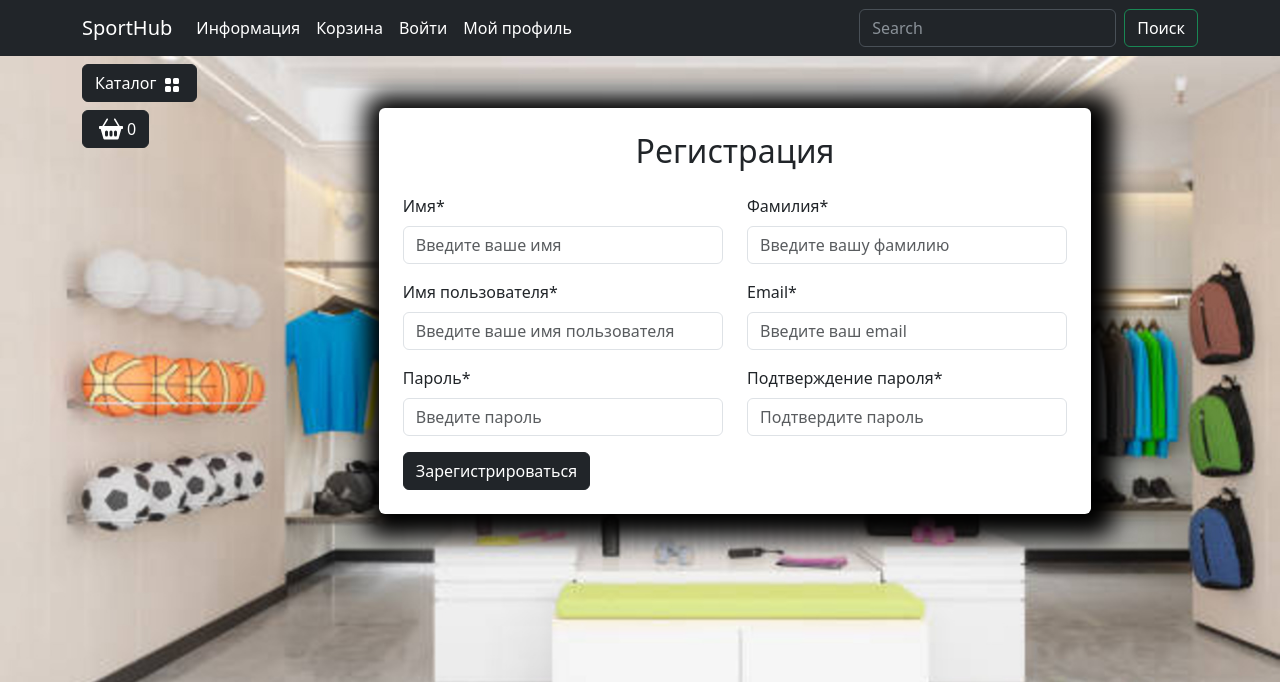
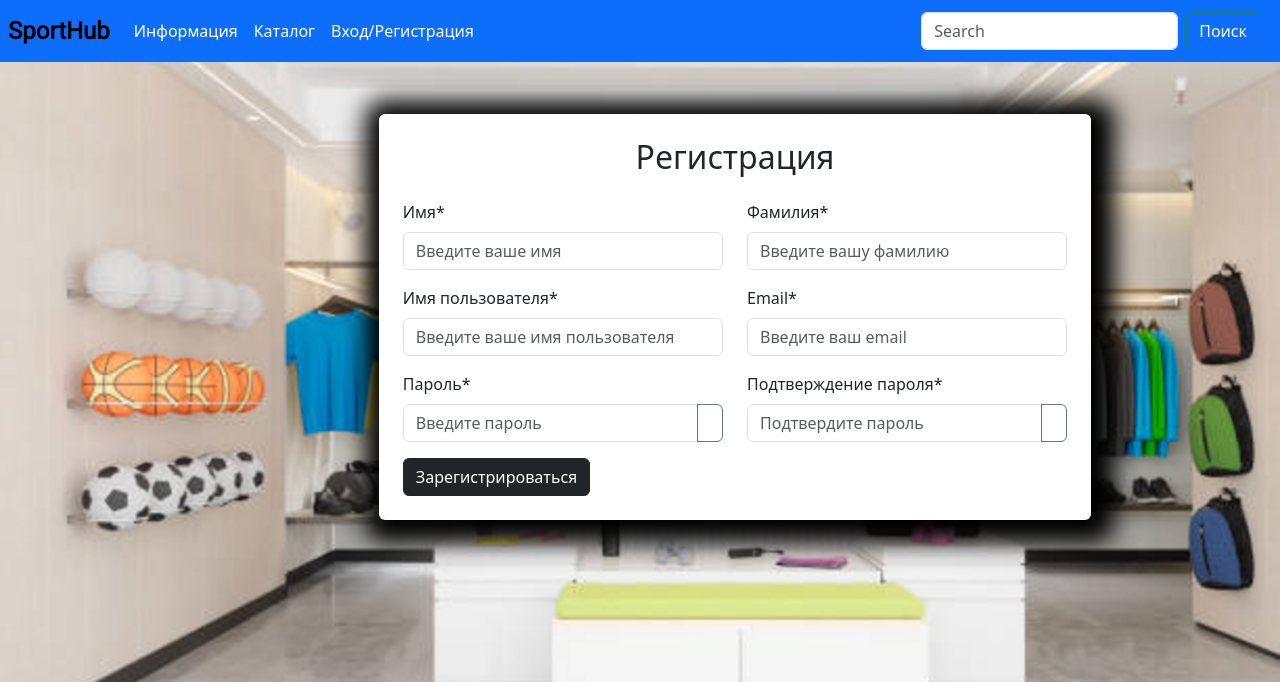
Before and after one commit to KDA1109/Degree_Project, a Django app: page /user/signup/ in a window 1280 px wide. Shown: the top 682 px of the page. Run offline with Django 4.2, Linux system fonts and the light colour scheme; data comes from the database, SQL or seed files in the repository; both versions use the stored data as it was after the commit; some libraries are stand-ins or nearby versions.

Commit message:
Create signup form

```diff
--- a/mainapp/templates/mainapp/about.html
+++ b/mainapp/templates/mainapp/about.html
@@ -16,9 +16,9 @@
 {% endblock %}
 
 {% block footer %}
-    <footer class="py-4 bg-dark">
+    <footer class="py-4 bg-primary">
         <div class="container">
-            <p class="m-0 text-center text-white">Copyright &copy; SportHub Store 2024</p>
+            <p class="m-0 text-center text-white">&copy; 2024 SportHub. Все права защищены.</p>
         </div>
     </footer>
 {% endblock %}
--- a/mainapp/templates/mainapp/index.html
+++ b/mainapp/templates/mainapp/index.html
@@ -6,13 +6,13 @@
 {% endblock %}
 
 {% block content %}
-    <h1 class="mt-5 pt-5" ><strong>{{ content }}</strong></h1>
+    <h1 class="mt-5 pt-5" style="font-family: 'Roboto', sans-serif;"><strong>{{ content }}</strong></h1>
 {% endblock %}
 
 {% block footer %}
-<footer class="py-4 bg-dark">
+<footer class="py-4 bg-primary">
     <div class="container">
-        <p class="m-0 text-center text-white">Copyright &copy; SportHub 2024</p>
+        <p class="m-0 text-center text-white">&copy; 2024 SportHub. Все права защищены.</p>
     </div>
 </footer>
 {% endblock %}
--- a/static/deps/css/footer_style.css
+++ b/static/deps/css/footer_style.css
@@ -3,5 +3,6 @@ footer {
     bottom: 0;
     width: 100%;
     background-color: #343a40;
-    padding: 10px 0;
+    padding: 5px 0;
+
   }
--- a/static/deps/css/style.css
+++ b/static/deps/css/style.css
@@ -36,3 +36,31 @@ body {
   border-radius: 15px;
   font-size: 0.7rem;
 }
+
+
+/* Изменение вида курсора при наведении на блок */
+.nav-item.dropdown:hover {
+  cursor: pointer;
+}
+
+/* Изменение цвета фона и текста в поле для ввода поиска */
+.form-control {
+  background-color: #ffffff; /* Белый фон */
+  color: #000000; /* Черный текст */
+}
+
+.navbar-brand {
+  font-family: 'Your Chosen Font', sans-serif;
+  /* Замените 'Your Chosen Font' на название выбранного вами шрифта */
+  font-weight: bold; /* Настройка жирности шрифта, при необходимости */
+  font-size: 24px; /* Настройка размера шрифта, при необходимости */
+  /* Дополнительные стили, если нужно */
+}
+
+.navbar-brand {
+  font-family: 'Roboto', sans-serif;
+  /* Замените 'Your Chosen Font' на название выбранного вами шрифта */
+  font-weight: bold; /* Настройка жирности шрифта, при необходимости */
+  font-size: 24px; /* Настройка размера шрифта, при необходимости */
+  /* Дополнительные стили, если нужно */
+}
--- /dev/null
+++ b/static/deps/js/password-toggle.js
@@ -0,0 +1,21 @@
+$(document).ready(function() {
+    $("#togglePassword1").click(function() {
+        var passwordField = $("#id_password1");
+        var fieldType = passwordField.attr("type");
+        if (fieldType === "password") {
+            passwordField.attr("type", "text");
+        } else {
+            passwordField.attr("type", "password");
+        }
+    });
+
+    $("#togglePassword2").click(function() {
+        var passwordField = $("#id_password2");
+        var fieldType = passwordField.attr("type");
+        if (fieldType === "password") {
+            passwordField.attr("type", "text");
+        } else {
+            passwordField.attr("type", "password");
+        }
+    });
+});
--- a/storeproject/urls.py
+++ b/storeproject/urls.py
@@ -24,8 +24,8 @@ from django.conf.urls.static import static
 urlpatterns = [
     path('admin/', admin.site.urls),
     path('', include('mainapp.urls', namespace='mainapp')),
-    path('catalog/', include('goodsapp.urls', namespace='catalog')),
-    path('user/', include('usersapp.urls', namespace='user')),
+    path('catalog/', include('goodsapp.urls', namespace='goodsapp')),
+    path('user/', include('usersapp.urls', namespace='usersapp')),
     #path('cart/', include('carts.urls', namespace='cart')),
     #path('orders/', include('orders.urls', namespace='orders')),
 
--- a/templates/base.html
+++ b/templates/base.html
@@ -11,6 +11,8 @@
     <meta name="viewport" content="width=device-width, initial-scale=1.0">
     <link rel="stylesheet" href="{% static "deps/css/bootstrap/bootstrap.min.css" %}">
     <link rel="stylesheet" href="{% static "deps/css/style.css" %}">
+    <link rel="stylesheet" href="https://fonts.googleapis.com/css2?family=Roboto&display=swap">
+
     <!-- Стиль footer-a для главной страницы -->
     {% block css %}
 
@@ -25,9 +27,9 @@
 
 <body>
     <header>
-        <nav class="navbar navbar-expand-lg bg-dark" data-bs-theme="dark">
+        <nav class="navbar navbar-expand-lg bg-primary" data-bs-theme="primary>
             <div class="container">
-                <a class="navbar-brand" href="{% url "mainapp:index" %}">SportHub</a>
+                <a class="navbar-brand ms-2" href="{% url "mainapp:index" %}">SportHub</a>
                 <button class="navbar-toggler" type="button" data-bs-toggle="collapse"
                     data-bs-target="#navbarSupportedContent" aria-controls="navbarSupportedContent"
                     aria-expanded="false" aria-label="Toggle navigation">
@@ -41,35 +43,48 @@
                                 Информация
                             </a>
                             <ul class="dropdown-menu">
-                                <li><a class="dropdown-item  text-white" href="#">Доставка и оплата</a></li>
-                                <li><a class="dropdown-item  text-white" href="{% url "mainapp:about" %}">О нас</a></li>
+                                <li><a class="dropdown-item  text-bg-black" href="#">Доставка и оплата</a></li>
+                                <li><a class="dropdown-item  text-bg-black" href="{% url "mainapp:about" %}">О нас</a></li>
                             </ul>
                         </li>
+                        <li class="nav-item dropdown ">
+                            <a class="nav-link dropdown-toggle text-white" href="#" role="button"
+                                data-bs-toggle="dropdown" aria-expanded="false">
+                                Каталог
+                            </a>
+                            <ul class="dropdown-menu">
+                                {% tag_categories as categories %}
+                                {% for category in categories %}
+                                    <li><a class="dropdown-item text-bg-black" href="{% url "goodsapp:index" category.slug %}">{{ category.name }}</a></li>
+                                {% endfor %}
+                            </ul>
+                        </li>
+                        {% if not user.is_authenticated %}
                         <li class="nav-item">
-                            <a class="nav-link  text-white" href="carts/cart.html">Корзина</a>
+                            <a class="nav-link  text-white" href="{% url "usersapp:login" %}">Вход/Регистрация</a>
                         </li>
-                        <li class="nav-item">
-                            <a class="nav-link  text-white" href="{% url "user:login" %}">Войти</a>
-                        </li>
+                        {% endif %}
+                        {% if user.is_authenticated %}
                         <li class="nav-item dropdown ">
                             <a class="nav-link dropdown-toggle text-white" href="#" role="button"
                                 data-bs-toggle="dropdown" aria-expanded="false">
                                 Мой профиль
                             </a>
                             <ul class="dropdown-menu">
-                                <li><a class="dropdown-item  text-white" href="carts/cart.html">Корзина</a></li>
-                                <li><a class="dropdown-item  text-white" href="{% url "user:profile" %}">Личный кабинет</a>
+                                <li><a class="dropdown-item  text-bg-black" href="carts/cart.html">Корзина</a></li>
+                                <li><a class="dropdown-item  text-bg-black" href="{% url "usersapp:profile" %}">Личный кабинет</a>
                                 </li>
                                 <li>
                                     <hr class="dropdown-divider">
                                 </li>
-                                <li><a class="dropdown-item  text-white" href="{% url "user:logout" %}">Выйти</a></li>
+                                <li><a class="dropdown-item  text-bg-black" href="{% url "usersapp:logout" %}">Выйти</a></li>
                             </ul>
                         </li>
+                        {% endif %}
                     </ul>
-                    <form class="d-flex" role="search" action='{% url "catalog:search" %}' method='get'>
+                    <form class="d-flex" role="search" action='{% url "goodsapp:search" %}' method='get'>
                         <input class="form-control me-2" type="search" name='q' placeholder="Search" aria-label="Search">
-                        <button class="btn btn-outline-success text-white" type="submit">Поиск</button>
+                        <button class="btn btn-outline-success text-white" type="submit" style="margin-right: 20px;">Поиск</button>
                     </form>
                 </div>
             </div>
@@ -77,26 +92,13 @@
     </header>
     <section>
         <div class="container">
-            <!-- Каталог и корзина с фиксированным расположением на странице -->
+            <!-- Значек корзина на странице -->
+            {% if user.is_authenticated %}
             <div class="row mt-1 position-fixed z-3">
-                <!-- Каталог -->
-                <div class="dropdown mb-2">
-                    <button class="btn btn-secondary dropdown-toggle btn-dark" type="button" data-bs-toggle="dropdown"
-                        aria-expanded="false">
-                        Каталог
-                        <img class="mx-1" src="{% static "deps/icons/grid-fill.svg" %}" alt="Catalog Icon" width="16"
-                            height="16">
-                    </button>
-                    <ul class="dropdown-menu bg-dark" data-bs-theme="dark">
-                        {% tag_categories as categories %}
-                        {% for category in categories %}
-                            <li><a class="dropdown-item text-white" href="{% url "catalog:index" category.slug %}">{{ category.name }}</a></li>
-                        {% endfor %}
-                    </ul>
-                </div>
+
                 <!-- Значек корзины, вызывает модальное окно -->
                 <div>
-                    <button type="button" class="btn btn-dark btn-secondary d-flex" id="modalButton"
+                    <button type="button" class="btn btn-primary btn-secondary d-flex" id="modalButton"
                         aria-expanded="false">
                         <img class="mx-1" src="{% static "deps/icons/basket2-fill.svg" %}" alt="Catalog Icon" width="24"
                             height="24">
@@ -168,6 +170,7 @@
                 </div>
                 <!-- Закончилась разметка модального окна -->
             </div>
+            {% endif %}
         </div>
         <!-- Контент -->
         <div class="container">
@@ -190,6 +193,7 @@
     <script src="{% static "deps/js/jquery-events.js" %}"></script>
     <script src="{% static "deps/js/jquery-ajax.js" %}"></script>
     <script src="{% static "deps/js/bootstrap/bootstrap.bundle.min.js" %}"></script>
+    <script src="{% static "deps/js/password-toggle.js" %}"></script>
 </body>
 
 </html>
--- a/usersapp/forms.py
+++ b/usersapp/forms.py
@@ -1,5 +1,5 @@
 from django import forms
-from django.contrib.auth.forms import AuthenticationForm
+from django.contrib.auth.forms import AuthenticationForm, UserCreationForm
 
 from usersapp.models import User
 
@@ -11,3 +11,18 @@ class UserLoginForm(AuthenticationForm):
     class Meta:
         model = User
         fields = ['username', 'password']
+
+
+class UserSignupForm(UserCreationForm):
+
+
+    class Meta:
+        model = User
+        fields = (
+            'first_name',
+            'last_name',
+            'username',
+            'email',
+            'password1',
+            'password2',
+        )
--- a/usersapp/templates/usersapp/login.html
+++ b/usersapp/templates/usersapp/login.html
@@ -8,7 +8,7 @@
             <div class="row justify-content-center">
                 <div class="col-md-6 bg-white p-4 mb-4 mx-3 rounded custom-shadow">
                     <h2 class="text-center mb-4">Авторизация</h2>
-                    <form action="{% url "user:login" %}" method="post">
+                    <form action="{% url "usersapp:login" %}" method="post">
                         {% csrf_token %}
                         <div class="mb-3">
                             <label for="id_username" class="form-label">Имя пользователя</label>
@@ -17,12 +17,12 @@
                         </div>
                         <div class="mb-3">
                             <label for="id_password" class="form-label">Пароль</label>
-                            <input type="password" class="form-control" name="password" id="id_password" placeholder="Введите пароль" required>
+                            <input type="password" class="form-control" name="password" id="togglePassword1" placeholder="Введите пароль" required>
                         </div>
                         <button type="submit" class="btn btn-dark btn-block">Войти</button>
                     </form>
                     <div class="mt-3">
-                        <a href="{% url "user:signup" %}">Создать аккаунт</a>
+                        <a href="{% url "usersapp:signup" %}">Создать аккаунт</a>
                     </div>
                     <hr>
                 </div>
--- a/usersapp/templates/usersapp/profile.html
+++ b/usersapp/templates/usersapp/profile.html
@@ -139,4 +139,3 @@
         </div>
     </div>
 {% endblock content %}
-{% url "" %}
--- a/usersapp/templates/usersapp/signup.html
+++ b/usersapp/templates/usersapp/signup.html
@@ -2,44 +2,85 @@
 {% load static %}
 
 {% block content %}
-    <!-- Контент на странице -->
 <div class="row">
     <div class="container mt-5">
         <div class="row justify-content-center">
             <div class="col-md-9 bg-white p-4 mb-5 mx-2 rounded custom-shadow">
                 <h2 class="text-center mb-4">Регистрация</h2>
-                    <form action="{% url "user:signup" %}" method="post">
+                <form action="{% url "usersapp:signup" %}" method="post">
+                    {% csrf_token %}
                     <div class="row">
                         <div class="col-md-6 mb-3">
-                                <label for="firstName" class="form-label">Имя*</label>
-                                <input type="text" class="form-control" id="firstName"
+                            <label for="id_first_name" class="form-label">Имя*</label>
+                            <input type="text" class="form-control" id="id_first_name"
+                                value="{% if form.first_name.value %}{{ form.first_name.value }}{% endif %}"
+                                name="first_name"
                                 placeholder="Введите ваше имя" required>
+                                {% if form.first_name.errors %}
+                                <div class="alert alert-danger alert-dismissible fade show">{{ form.first_name.errors }}</div>
+                                {% endif %}
                         </div>
                         <div class="col-md-6 mb-3">
-                                <label for="lastName" class="form-label">Фамилия*</label>
-                                <input type="text" class="form-control" id="lastName"
+                            <label for="id_last_name" class="form-label">Фамилия*</label>
+                            <input type="text" class="form-control" id="id_last_name"
+                                value="{% if form.last_name.value %}{{ form.last_name.value }}{% endif %}"
+                                name="last_name"
                                 placeholder="Введите вашу фамилию" required>
+                                {% if form.last_name.errors %}
+                                <div class="alert alert-danger alert-dismissible fade show">{{ form.last_name.errors }}</div>
+                                {% endif %}
                         </div>
                         <div class="col-md-6 mb-3">
-                                <label for="username" class="form-label">Имя пользователя*</label>
-                                <input type="text" class="form-control" id="username"
+                            <label for="id_username" class="form-label">Имя пользователя*</label>
+                            <input type="text" class="form-control" id="id_username"
+                                value="{% if form.username.value %}{{ form.username.value }}{% endif %}"
+                                name="username"
                                 placeholder="Введите ваше имя пользователя" required>
+                                {% if form.username.errors %}
+                                <div class="alert alert-danger alert-dismissible fade show">{{ form.username.errors }}</div>
+                                {% endif %}
                         </div>
                         <div class="col-md-6 mb-3">
-                                <label for="email" class="form-label">Email*</label>
-                                <input type="email" class="form-control" id="email"
+                            <label for="id_email" class="form-label">Email*</label>
+                            <input type="email" class="form-control" id="id_email"
+                                value="{% if form.email.value %}{{ form.email.value }}{% endif %}"
+                                name="email"
                                 placeholder="Введите ваш email" required>
+                                {% if form.email.errors %}
+                                <div class="alert alert-danger alert-dismissible fade show">{{ form.email.errors }}</div>
+                                {% endif %}
                         </div>
                         <div class="col-md-6 mb-3">
-                                <label for="password1" class="form-label">Пароль*</label>
-                                <input type="password" class="form-control" id="password1"
+                            <label for="id_password1" class="form-label">Пароль*</label>
+                            <div class="input-group">
+                                <input type="password" class="form-control" id="id_password1"
+                                    value="{% if form.password1.value %}{{ form.password1.value }}{% endif %}"
+                                    name="password1"
                                     placeholder="Введите пароль" required>
+                                <button class="btn btn-outline-secondary" type="button" id="togglePassword1">
+                                    <i class="bi bi-eye"></i>
+                                </button>
+                            </div>
+                            {% if form.password1.errors %}
+                                <div class="alert alert-danger alert-dismissible fade show">{{ form.password1.errors }}</div>
+                            {% endif %}
                         </div>
                         <div class="col-md-6 mb-3">
-                                <label for="password2" class="form-label">Подтверждение пароля*</label>
-                                <input type="password" class="form-control" id="password2"
+                            <label for="id_password2" class="form-label">Подтверждение пароля*</label>
+                            <div class="input-group">
+                                <input type="password" class="form-control" id="id_password2"
+                                    value="{% if form.password2.value %}{{ form.password2.value }}{% endif %}"
+                                    name="password2"
                                     placeholder="Подтвердите пароль" required>
+                                <button class="btn btn-outline-secondary" type="button" id="togglePassword2">
+                                    <i class="bi bi-eye"></i>
+                                </button>
                             </div>
+                            {% if form.password2.errors %}
+                                <div class="alert alert-danger alert-dismissible fade show">{{ form.password2.errors }}</div>
+                            {% endif %}
+                        </div>
+
                     </div>
                     <button type="submit"
                         class="btn btn-dark btn-block">Зарегистрироваться</button>
@@ -48,4 +89,4 @@
         </div>
     </div>
 </div>
-{% endblock content %}
+{% endblock  %}
--- a/usersapp/views.py
+++ b/usersapp/views.py
@@ -1,10 +1,12 @@
 from django.contrib import auth
-from django.shortcuts import render, redirect
+from django.shortcuts import redirect, render
 from django.http import HttpResponseRedirect
 from django.urls import reverse
-from .forms import UserLoginForm
+from .forms import UserLoginForm, UserSignupForm
+
 
 def login(request):
+
     if request.method == 'POST':
         form = UserLoginForm(data=request.POST)
         if form.is_valid():
@@ -13,21 +15,32 @@ def login(request):
             user = auth.authenticate(username=username, password=password)
             if user is not None:
                 auth.login(request, user)
+
                 return HttpResponseRedirect(reverse('mainapp:index'))
     else:
         form = UserLoginForm()
 
     context = {
         'title': 'Авторизация',
-        'form': form
+        'form': form,
+
     }
     return render(request, 'usersapp/login.html', context)
 
 
 
 def signup(request):
+    if request.method == 'POST':
+        form = UserSignupForm(data=request.POST)
+        if form.is_valid():
+            form.save()
+            return HttpResponseRedirect(reverse('usersapp:login'))
+    else:
+        form = UserSignupForm()
+
     context = {
-        'title': 'Регистрация'
+        'title': 'Регистрация',
+        'form': form
     }
     return render(request, 'usersapp/signup.html', context)
 
@@ -40,4 +53,5 @@ def profile(request):
 
 
 def logout(request):
-    ...
+    auth.logout(request)
+    return redirect(reverse('mainapp:index'))
```
Also changed, not shown: goodsapp/templates/goodsapp/catalog.html (+4 -4 lines), db.sqlite3. Lines whose indentation alone changed are shown as unchanged.
